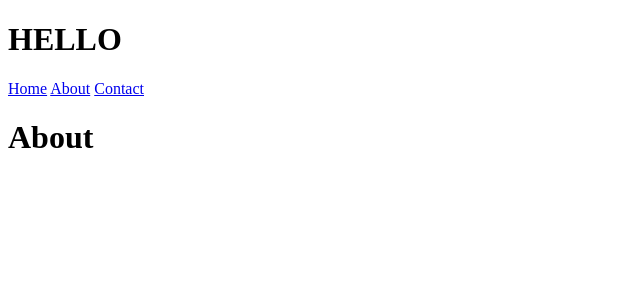
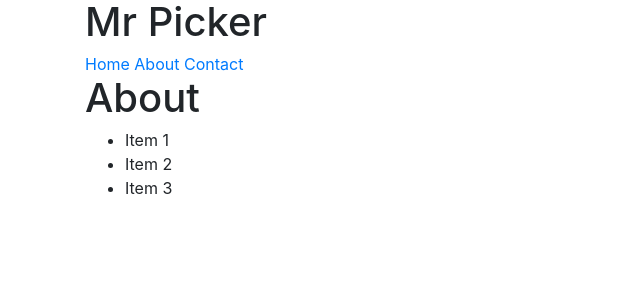
Before and after one commit to farhanafayez/Favourite-Restaurant-Food-Menu, a Django app: page /about in a window 1280 px wide. Shown: the top 300 px of the page, without its empty margins (0-640 px from the left). Run offline with Django 3.2, Linux system fonts and the light colour scheme; some libraries are stand-ins or nearby versions.

Commit message:
adding bootstrap, css and jquery

```diff
--- /dev/null
+++ b/templates/Snippets/css.html
@@ -0,0 +1,10 @@
+<!DOCTYPE html>
+<html lang="en">
+  <head>
+    <!-- Required meta tags -->
+    <meta charset="utf-8">
+    <meta name="viewport" content="width=device-width, initial-scale=1, shrink-to-fit=no">
+
+    <!-- Bootstrap CSS -->
+    <link rel="stylesheet" href="https://maxcdn.bootstrapcdn.com/bootstrap/4.0.0-beta/css/bootstrap.min.css" integrity="sha384-/Y6pD6FV/Vv2HJnA6t+vslU6fwYXjCFtcEpHbNJ0lyAFsXTsjBbfaDjzALeQsN6M" crossorigin="anonymous">
+  </head>
--- /dev/null
+++ b/templates/Snippets/js.html
@@ -0,0 +1,5 @@
+    <!-- Optional JavaScript -->
+    <!-- jQuery first, then Popper.js, then Bootstrap JS -->
+    <script src="https://code.jquery.com/jquery-3.2.1.slim.min.js" integrity="sha384-KJ3o2DKtIkvYIK3UENzmM7KCkRr/rE9/Qpg6aAZGJwFDMVNA/GpGFF93hXpG5KkN" crossorigin="anonymous"></script>
+    <script src="https://cdnjs.cloudflare.com/ajax/libs/popper.js/1.11.0/umd/popper.min.js" integrity="sha384-b/U6ypiBEHpOf/4+1nzFpr53nxSS+GLCkfwBdFNTxtclqqenISfwAzpKaMNFNmj4" crossorigin="anonymous"></script>
+    <script src="https://maxcdn.bootstrapcdn.com/bootstrap/4.0.0-beta/js/bootstrap.min.js" integrity="sha384-h0AbiXch4ZDo7tp9hKZ4TsHbi047NrKGLO3SEJAg45jXxnGIfYzk4Si90RDIqNm1" crossorigin="anonymous"></script>
--- /dev/null
+++ b/templates/Snippets/nav.html
@@ -0,0 +1,8 @@
+<div class = 'container'>
+
+<h1>Mr Picker</h1>
+<a href='/'>Home</a>
+<a href='/about'>About</a>
+<a href='/contact'>Contact</a>
+
+</div>
--- /dev/null
+++ b/templates/Snippets/sidebar.html
@@ -0,0 +1,7 @@
+<ul>
+
+<li>Item 1</li>
+<li>Item 2</li>
+<li>Item 3</li>
+
+</ul>
--- a/templates/about.html
+++ b/templates/about.html
@@ -1,7 +1,11 @@
 {% extends "base.html" %}
+
+{% block head_title %}About || {{ block.super }}{% endblock head_title %}
 
 {% block content %}
 
 <h1> About </h1>
 
+{% include 'snippets/sidebar.html' %}
+
 {% endblock %}
--- a/templates/base.html
+++ b/templates/base.html
@@ -1,20 +1,19 @@
 <!DOCTYPE html>
 <html lang="en">
 
+<head>
 <title>{% block head_title %}Mr Picky{% endblock head_title %}</title>
+{% include 'snippets/css.html' %}
+</head>
 
-<head>
-</head>
 <body>
 
-<h1>HELLO</h1>
-<a href='/'>Home</a>
-<a href='/about'>About</a>
-<a href='/contact'>Contact</a>
+{% include 'snippets/nav.html' %}
 
 <div class = 'container'>
     {% block content %}{% endblock content %}
 </div>
 
 </body>
+{% include 'snippets/js.html' %}
 </html>
--- a/templates/home.html
+++ b/templates/home.html
@@ -11,9 +11,9 @@
 </p>
 
 <p>
-{ % if num is not None  % }
-Random num is  {{ num }}
-{ % endif % }}
+{% if num is not None  %}
+    Random num is  {{ num }}
+{% endif %}
 </p>
 
 <p>
```
